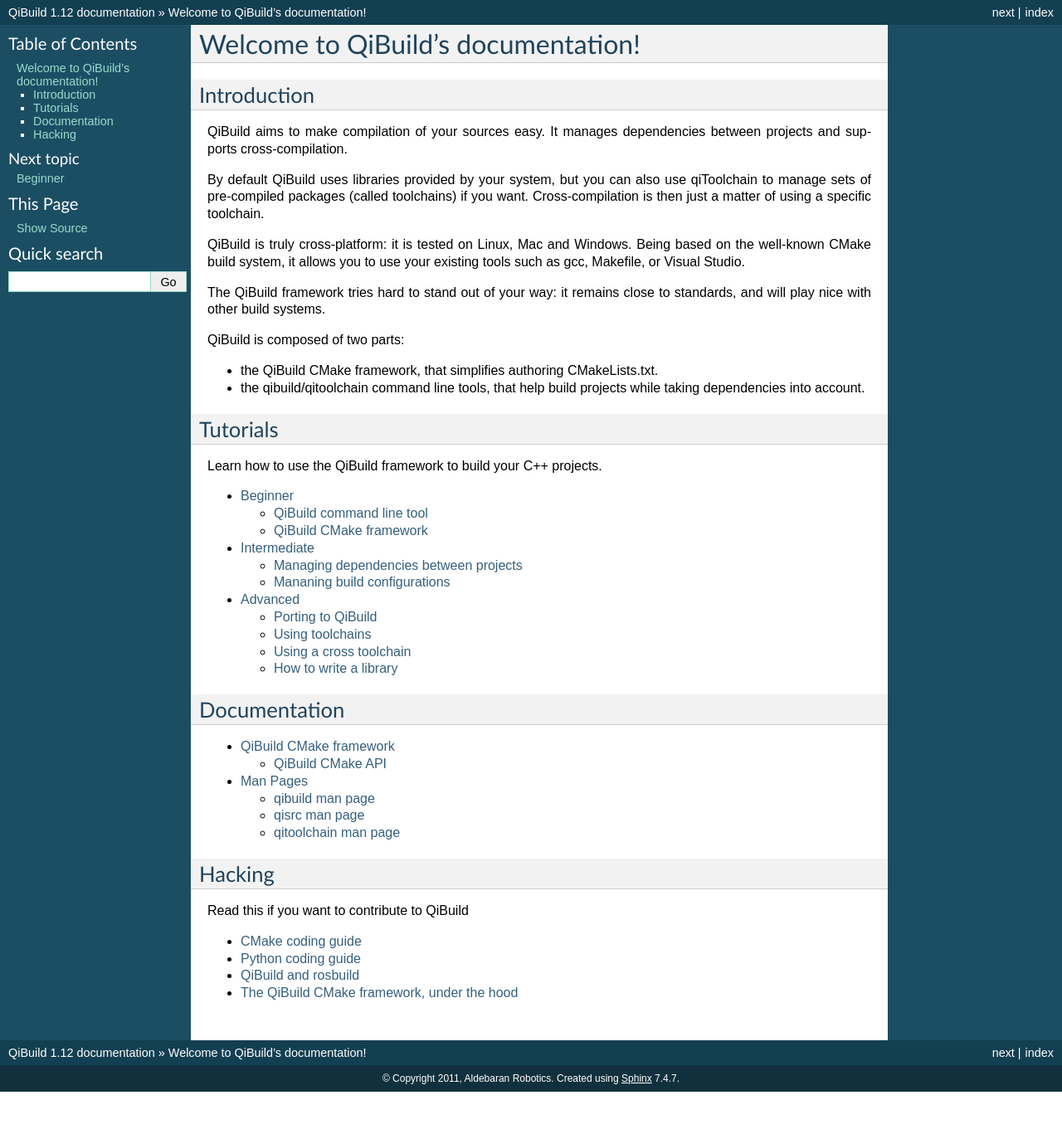
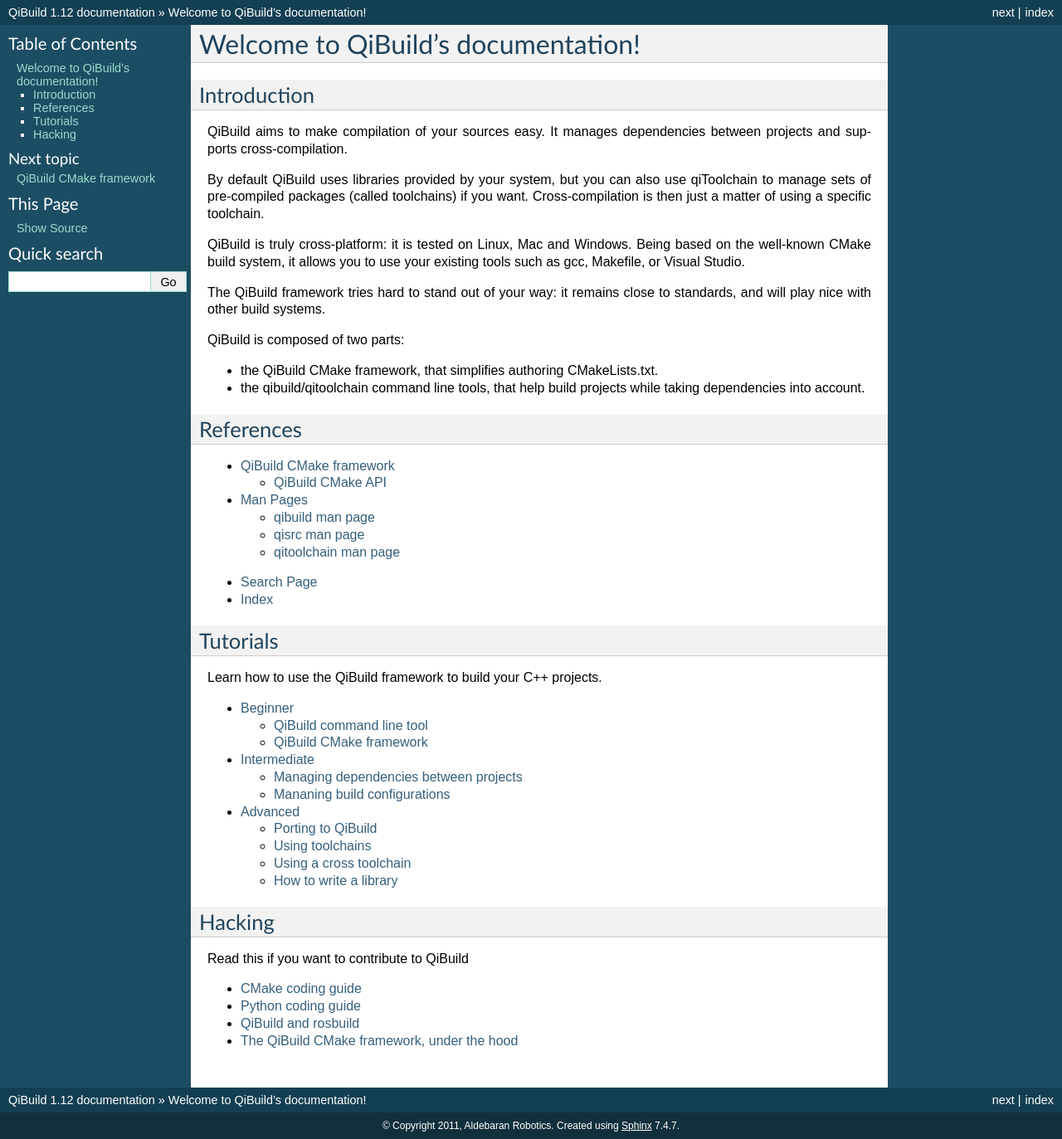
Before and after one commit to aldebaran/qibuild, a Sphinx documentation site: the page built from doc/index.rst, in a window 1280 px wide. Shown: the whole page at 83% size. Built offline with Sphinx 7.4.7, drawn with Linux system fonts in a browser that asks for light colours; pages that are not in the unit, such as notebooks, are missing from menus; before the commit the page ends 1316 px from its top, so only the background shows below that.

Commit message:
doc: add an index for qi_ cmake functions

```diff
--- a/doc/index.rst
+++ b/doc/index.rst
@@ -29,6 +29,19 @@
 * the qibuild/qitoolchain command line tools, that help build projects while
   taking dependencies into account.
 
+References
+----------
+
+.. toctree::
+   :maxdepth: 2
+
+   cmake/index
+
+   man/index
+
+
+* :ref:`search`
+* :ref:`genindex`
 
 Tutorials
 ---------
@@ -44,17 +57,6 @@
    tutos/advanced
 
 
-Documentation
--------------
-
-.. toctree::
-   :maxdepth: 2
-
-   cmake/index
-
-   man/index
-
-
 Hacking
 -------
 
--- a/doc/tools/gen_cmake_doc.py
+++ b/doc/tools/gen_cmake_doc.py
@@ -250,7 +250,10 @@
     usage = gen_usage_rst(name, params)
 
 
-    res = """{name}
+    res = """.. index::
+  single: {name}
+
+{name}
 {h2}
 
 {desc}
```
